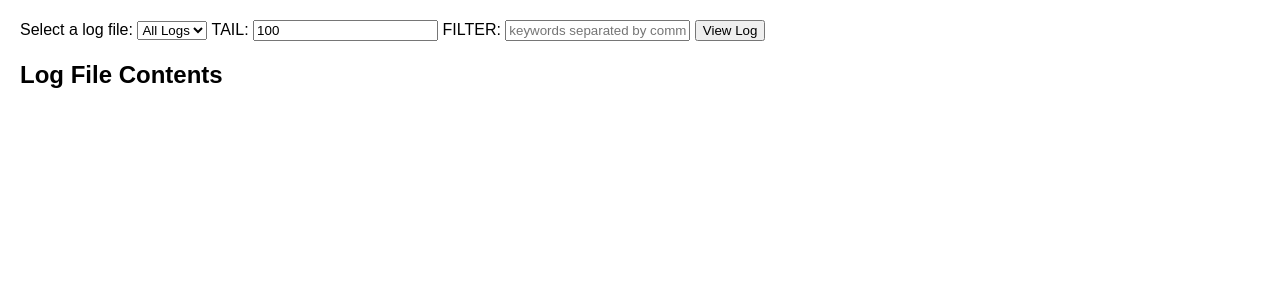
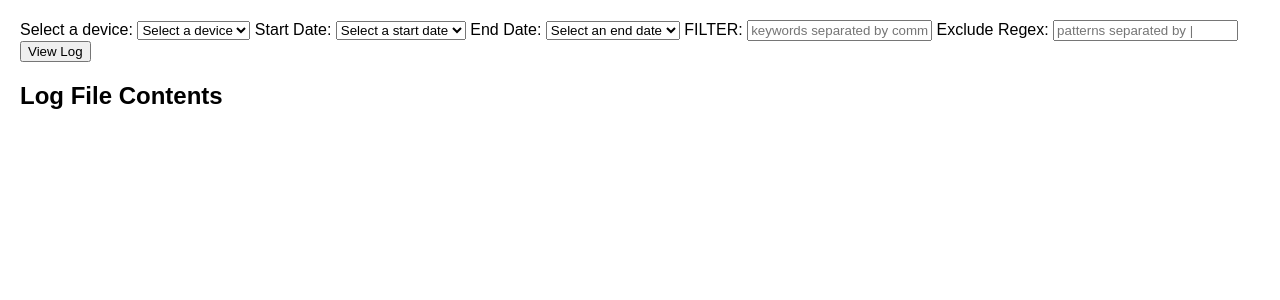
Before and after one commit to felipebarbosaHiboo/SysLogAuto, a Flask app: template templates/index.html in a window 1280 px wide. Shown: the part 81-381 px from the top of the page. Run offline with Flask 3, Linux system fonts and the light colour scheme; the template is opened without the code that fills it, so the values that code supplies are empty.

Commit message:
Exclude Regex Input: The user can now specify patterns they want to exclude using the Exclude Regex field. Regex Filtering: The logs are filtered in Python using the provided regex, effectively mimicking the behavior of grep -v -E "pattern". Performance Optimization: The code reads logs in chunks, making it more efficient for large files.

```diff
--- a/app.py
+++ b/app.py
@@ -1,9 +1,26 @@
-from flask import Flask, render_template, request, redirect, url_for, session
+from flask import Flask, render_template, request, redirect, url_for, session, jsonify
+import os, re
 from syslog_server import execute_ls_command, execute_cat_command
 
 app = Flask(__name__)
 app.secret_key = 'supersecretkey'  # Change this to a random secret key
 
+
+@app.route('/get_dates', methods=['GET'])
+def get_dates():
+    directory = request.args.get('directory')
+    username = session['username']
+    password = session['password']
+
+    dates = []
+    if directory:
+        dir_ls_output = execute_ls_command(username, password, f'/var/log/remote/{directory}')
+        if not dir_ls_output.startswith("Error"):
+            files = dir_ls_output.split()
+            dates = [file.split('.')[0] for file in files if file.endswith('.log')]
+            dates = sorted(dates)  # Sort the dates
+
+    return jsonify(dates=dates)
 
 @app.route('/login', methods=['GET', 'POST'])
 def login():
@@ -11,7 +28,6 @@ def login():
         username = request.form['username']
         password = request.form['password']
 
-        # Validate the credentials
         session['username'] = username
         session['password'] = password
         ls_output = execute_ls_command(username, password)
@@ -22,7 +38,10 @@ def login():
         return render_template('loading.html')
     return render_template('login.html')
 
-
+@app.route('/', methods=['GET', 'POST'])
+@app.route('/', methods=['GET', 'POST'])
+@app.route('/', methods=['GET', 'POST'])
+@app.route('/', methods=['GET', 'POST'])
 @app.route('/', methods=['GET', 'POST'])
 def index():
     if 'username' not in session or 'password' not in session:
@@ -30,27 +49,36 @@ def index():
 
     username = session['username']
     password = session['password']
-    ls_output = execute_ls_command(username, password)
-    files = []
 
+    directories = []
+    ls_output = execute_ls_command(username, password, '/var/log/remote')
     if not ls_output.startswith("Error"):
-        # Parse the ls output to get a list of files
-        lines = ls_output.split('\n')
-        for line in lines:
-            parts = line.split()
-            if len(parts) > 8:
-                files.append(parts[8])
+        directories = ls_output.split()
 
+    selected_files = []
     selected_file_content = ""
+
     if request.method == 'POST':
-        selected_file = request.form.get('file')
-        tail = request.form.get('tail', '100')  # Default to 100 if not provided
+        selected_directory = request.form.get('directory')
+        start_date = request.form.get('start_date')
+        end_date = request.form.get('end_date')
         filter_keywords = request.form.get('filter', '').split(',')
+        exclude_regex = request.form.get('exclude_regex')
 
-        if selected_file:
-            selected_file_content = execute_cat_command(username, password, selected_file, tail, filter_keywords)
+        # Fetch files within the date range for the selected device
+        file_paths = []
+        dir_ls_output = execute_ls_command(username, password, f'/var/log/remote/{selected_directory}')
+        if not dir_ls_output.startswith("Error"):
+            files = dir_ls_output.split()
+            available_dates = [file.split('.')[0] for file in files if file.endswith('.log')]
 
-    return render_template('index.html', files=files, selected_file_content=selected_file_content)
+            # Filter files based on the selected date range
+            file_paths = [f'/var/log/remote/{selected_directory}/{file}.log' for file in available_dates if start_date <= file <= end_date]
+
+            # Fetch and filter the logs with exclude regex
+            selected_file_content = execute_cat_command(username, password, file_paths, filter_keywords, exclude_regex)
+
+    return render_template('index.html', directories=directories, selected_file_content=selected_file_content)
 
 
 if __name__ == '__main__':
--- a/config.py
+++ b/config.py
@@ -6,8 +6,8 @@ JUMP_PORT = 4422
 
 # Define the syslog server details
 SYSLOG_HOST = 'sftp.int.hiboonetworks.com'
-SYSLOG_USER = 'hiboo-readonly'
-SYSLOG_PASSWORD = 'syslogtesting'
+SYSLOG_USER = 'admfelipeb'
+SYSLOG_PASSWORD = 'dota-1LUNA-mouse'
 
 # Local port for SOCKS5 proxy
 LOCAL_PORT = 9999
--- a/templates/index.html
+++ b/templates/index.html
@@ -52,19 +52,33 @@
     </div>
     <div class="container">
         <form method="post">
-            <label for="file">Select a log file:</label>
-            <select name="file" id="file">
-                <option value="all_logs">All Logs</option>
-                {% for file in files %}
-                    <option value="{{ file }}">{{ file }}</option>
+            <label for="directory">Select a device:</label>
+            <select name="directory" id="directory" required onchange="loadDates()">
+                <option value="">Select a device</option>
+                {% for directory in directories %}
+                    <option value="{{ directory }}">{{ directory }}</option>
                 {% endfor %}
             </select>
-            <label for="tail">TAIL:</label>
-            <input type="number" id="tail" name="tail" min="1" value="100" required>
+
+            <label for="start_date">Start Date:</label>
+            <select id="start_date" name="start_date" required>
+                <option value="">Select a start date</option>
+            </select>
+
+            <label for="end_date">End Date:</label>
+            <select id="end_date" name="end_date" required>
+                <option value="">Select an end date</option>
+            </select>
+
             <label for="filter">FILTER:</label>
             <input type="text" id="filter" name="filter" placeholder="keywords separated by comma">
+
+            <label for="exclude_regex">Exclude Regex:</label>
+            <input type="text" id="exclude_regex" name="exclude_regex" placeholder="patterns separated by |">
+
             <input type="submit" value="View Log">
         </form>
+
         <h2>Log File Contents</h2>
         <div>
             {{ selected_file_content|safe }}
@@ -72,3 +86,24 @@
     </div>
 </body>
 </html>
+
+<script type="text/javascript">
+    function loadDates() {
+        var directory = document.getElementById('directory').value;
+        if (directory) {
+            fetch('/get_dates?directory=' + directory)
+                .then(response => response.json())
+                .then(data => {
+                    var startDate = document.getElementById('start_date');
+                    var endDate = document.getElementById('end_date');
+                    startDate.innerHTML = "";
+                    endDate.innerHTML = "";
+                    data.dates.forEach(function(date) {
+                        var option = new Option(date, date);
+                        startDate.appendChild(option);
+                        endDate.appendChild(option.cloneNode(true));
+                    });
+                });
+        }
+    }
+</script>
```
Also changed, not shown: syslog_server.py (+29 -99 lines).
